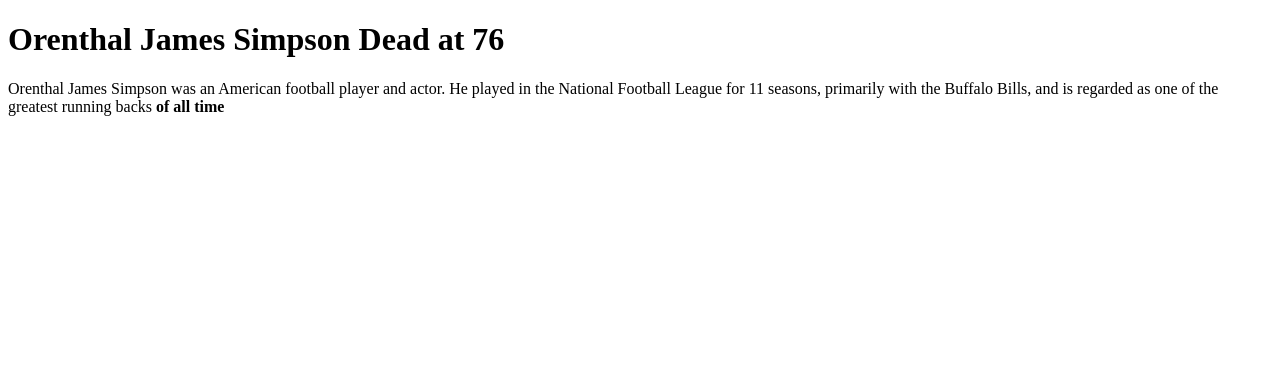
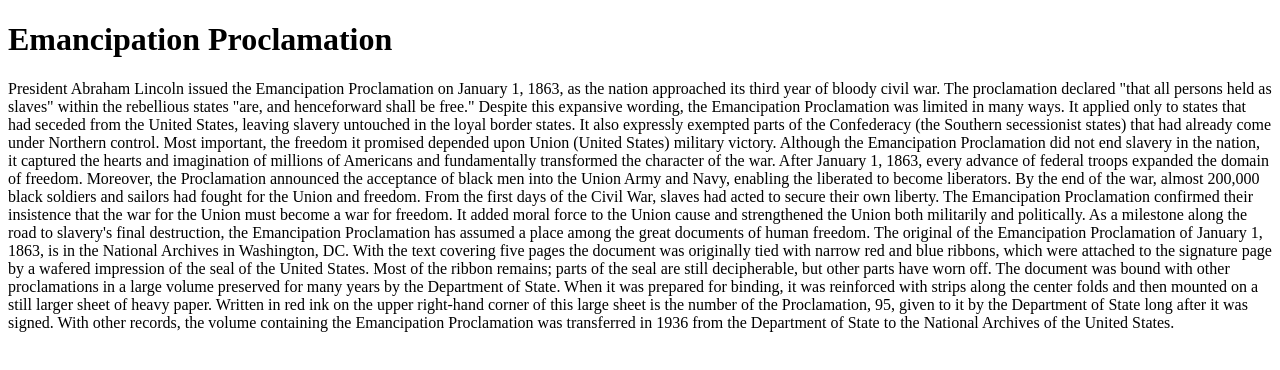
Before and after one commit to WileyClarkano/ERESA, a plain HTML site: page text.html in a window 1280 px wide. Drawn offline with Linux system fonts and the light colour scheme.

Commit message:
Update text.html

```diff
--- a/text.html
+++ b/text.html
@@ -8,8 +8,19 @@
 </head>
 
  <body>
-<h1>Orenthal James Simpson Dead at 76</h1>
+<h1>Emancipation Proclamation</h1>
 
-   <p>Orenthal James Simpson was an American football player and actor. He played in the National Football League for 11 seasons, primarily with the Buffalo Bills, and is regarded as one of the greatest running backs <strong>of all time</strong>
+   <p> President Abraham Lincoln issued the Emancipation Proclamation on January 1, 1863, as the nation approached its third year of bloody civil war. The proclamation declared "that all persons held as slaves" within the rebellious states "are, and henceforward shall be free."
+
+Despite this expansive wording, the Emancipation Proclamation was limited in many ways. It applied only to states that had seceded from the United States, leaving slavery untouched in the loyal border states. It also expressly exempted parts of the Confederacy (the Southern secessionist states) that had already come under Northern control. Most important, the freedom it promised depended upon Union (United States) military victory.
+
+Although the Emancipation Proclamation did not end slavery in the nation, it captured the hearts and imagination of millions of Americans and fundamentally transformed the character of the war. After January 1, 1863, every advance of federal troops expanded the domain of freedom. Moreover, the Proclamation announced the acceptance of black men into the Union Army and Navy, enabling the liberated to become liberators. By the end of the war, almost 200,000 black soldiers and sailors had fought for the Union and freedom.
+
+From the first days of the Civil War, slaves had acted to secure their own liberty. The Emancipation Proclamation confirmed their insistence that the war for the Union must become a war for freedom. It added moral force to the Union cause and strengthened the Union both militarily and politically. As a milestone along the road to slavery's final destruction, the Emancipation Proclamation has assumed a place among the great documents of human freedom.
+
+The original of the Emancipation Proclamation of January 1, 1863, is in the National Archives in Washington, DC. With the text covering five pages the document was originally tied with narrow red and blue ribbons, which were attached to the signature page by a wafered impression of the seal of the United States. Most of the ribbon remains; parts of the seal are still decipherable, but other parts have worn off.
+
+The document was bound with other proclamations in a large volume preserved for many years by the Department of State. When it was prepared for binding, it was reinforced with strips along the center folds and then mounted on a still larger sheet of heavy paper. Written in red ink on the upper right-hand corner of this large sheet is the number of the Proclamation, 95, given to it by the Department of State long after it was signed. With other records, the volume containing the Emancipation Proclamation was transferred in 1936 from the Department of State to the National Archives of the United States.
+   <p></p>
  </body>
  </html>
```
